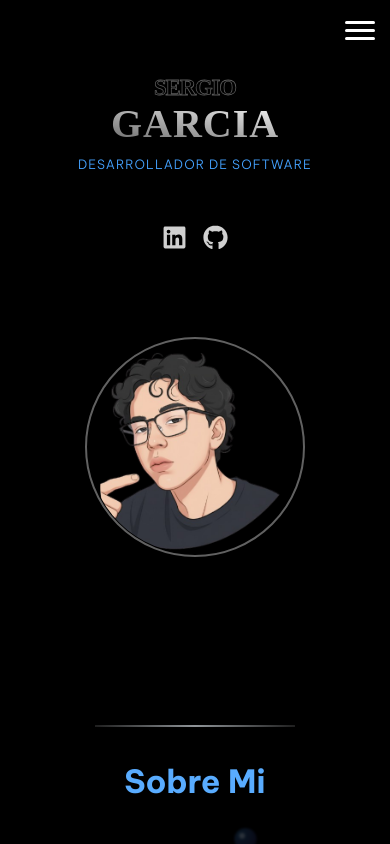
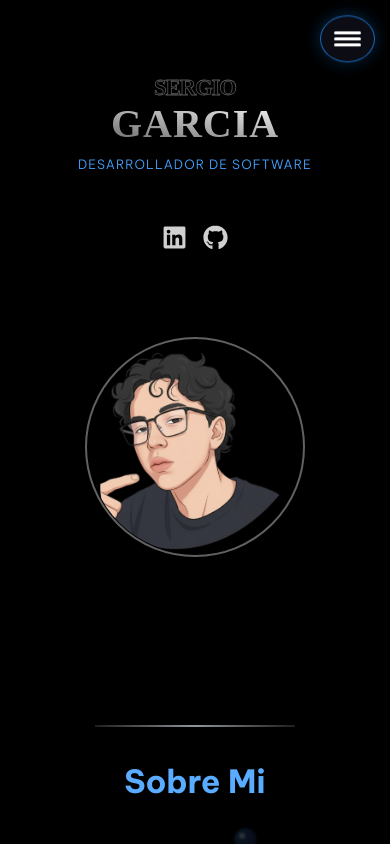
Before and after one commit to SergioAndresG/PORTAFOLIO-DEV, a Vue app in the folder portafolio/: page /#/ in a window 390 px wide. Shown: the top 844 px of the page. Built offline with nearby package versions, Linux system fonts and the light colour scheme; a web font is replaced by a local one.

Commit message:
style(): Creación de animación al botón hamburguesa, y reducción de espacion que ocupa le menu cuando se abre

```diff
--- a/portafolio/src/components/Header.vue
+++ b/portafolio/src/components/Header.vue
@@ -11,6 +11,11 @@ const scroll = ref(false)
 const isNearTop = ref(true)
 
 const handleScroll = () => {
+  const isMobile = window.innerWidth <= 768
+
+  // Solo aplicar efecto scroll en desktop
+  scroll.value = !isMobile && window.scrollY > 50
+
   scroll.value = window.scrollY > 50 // Cuando el usuario baja mas de 50px
 
   // Si el scroll es mayor a 100px, no estamos en el top
@@ -171,20 +176,22 @@ a.is-home::before {
 
 /* ========== BOTÓN HAMBURGUESA ========== */
 .hamburger-button {
-  display: none; /* Oculto en desktop por defecto */
+  display: none;
   flex-direction: column;
   justify-content: space-around;
-  width: 30px;
-  height: 25px;
-  background: transparent;
-  border: none;
+  width: 55px;
+  height: 47px;
+  background: rgba(15, 15, 25, 0.8);
+  border: 1px solid rgba(30, 144, 255, 0.6);
+  border-radius: 50%;
   cursor: pointer;
-  padding: 0;
+  padding: 13px;
   z-index: 10000;
   position: fixed;
   top: 15px;
   right: 20px;
   transition: all 0.3s ease;
+  animation: floatGlow 4s ease-in-out infinite;
 }
 
 /* Las 3 líneas del hamburguesa */
@@ -198,7 +205,7 @@ a.is-home::before {
 
 /* Animación cuando está activo (X) */
 .hamburger-button.active .line:nth-child(1) {
-  transform: rotate(45deg) translate(4px, 8px);
+  transform: rotate(45deg) translate(5px, 6px);
   background: #1E90FF !important;
 }
 
@@ -208,13 +215,82 @@ a.is-home::before {
 }
 
 .hamburger-button.active .line:nth-child(3) {
-  transform: rotate(-45deg) translate(4px, -8px);
+  transform: rotate(-45deg) translate(4px, -4px);
   background: #1E90FF !important;
 }
 
 /* Hover del botón */
 .hamburger-button:hover .line {
   background: #1E90FF !important;
+}
+
+.hamburger-button::before,
+.hamburger-button::after {
+  content: '';
+  position: absolute;
+  top: 50%;
+  left: 50%;
+  width: 100%;
+  height: 100%;
+  border-radius: 50%;
+  border: 2px solid #1E90FF;
+  opacity: 0;
+  transform: translate(-50%, -50%) scale(1);
+  pointer-events: none;
+}
+
+.hamburger-button.active::before {
+  animation: ripple 0.6s ease-out forwards;
+}
+
+.hamburger-button.active::after {
+  animation: ripple 0.6s ease-out 0.15s forwards;
+}
+
+/* Hover más intenso */
+.hamburger-button:hover {
+  border-color: #1E90FF;
+  box-shadow:
+    0 8px 25px rgba(0, 0, 0, 0.4),
+    0 0 25px rgba(30, 144, 255, 0.5);
+}
+
+.hamburger-button.active {
+  animation: none;
+  transform: translateY(0);
+  background: rgba(30, 144, 255, 0.15);
+  border-color: #1E90FF;
+  box-shadow:
+    0 0 20px rgba(30, 144, 255, 0.6),
+    inset 0 0 10px rgba(30, 144, 255, 0.1);
+}
+
+@keyframes ripple {
+  0% {
+    opacity: 0.6;
+    transform: translate(-50%, -50%) scale(1);
+  }
+  100% {
+    opacity: 0;
+    transform: translate(-50%, -50%) scale(2);
+  }
+}
+
+@keyframes floatGlow {
+  0%, 100% {
+    transform: translateY(0);
+    box-shadow:
+      0 4px 15px rgba(0, 0, 0, 0.3),
+      0 0 10px rgba(30, 144, 255, 0.2);
+    border-color: rgba(30, 144, 255, 0.5);
+  }
+  50% {
+    transform: translateY(-4px);
+    box-shadow:
+      0 12px 25px rgba(0, 0, 0, 0.4),
+      0 0 20px rgba(30, 144, 255, 0.4);
+    border-color: rgba(30, 144, 255, 0.8);
+  }
 }
 
 /* ========== MENÚ ========== */
@@ -309,8 +385,24 @@ a:hover {
     border: none;
     border-radius: 0;
     margin: 0;
+    padding: 0;
     box-shadow: 0 2px 10px rgba(0, 0, 0, 0.3);
     background: rgba(0, 0, 0, 0.95);
+  }
+
+  header.scroll {
+    width: 100%;
+    height: 60px;
+    border: none;
+    border-radius: 0;
+    margin: 0;
+    padding: 0;
+    box-shadow: 0 2px 10px rgba(0, 0, 0, 0.3);
+    background: rgba(0, 0, 0, 0.95);
+  }
+
+  header.scroll a {
+    font-size: 0.95em;
   }
 
   /* Mostrar el botón hamburguesa en móviles */
@@ -336,7 +428,7 @@ a:hover {
     top: 0;
     right: -100%; /* Empieza fuera de la pantalla */
     width: 70%;
-    max-width: 300px;
+    max-width: 200px;
     height: 100vh;
     background: rgba(15, 15, 25, 0.98);
     backdrop-filter: blur(20px);
@@ -394,12 +486,6 @@ a:hover {
     content: "";
   }
 
-  /* Links más grandes en móvil */
-  a {
-    font-size: 20px;
-    display: block;
-    padding: 10px 0;
-  }
 }
 
 /* Para pantallas muy pequeñas */
```
